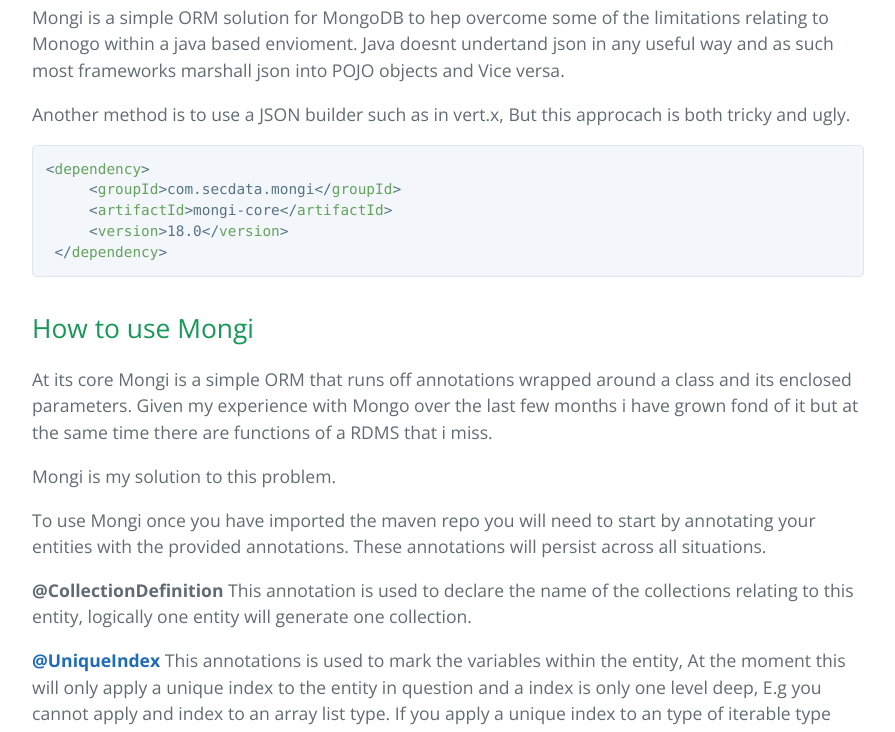
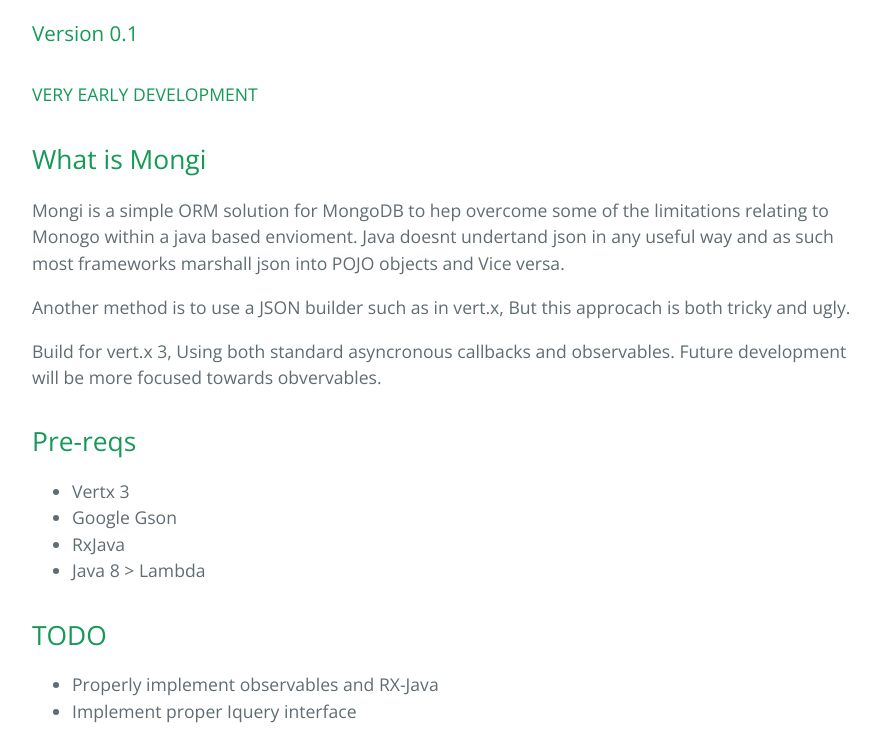
Before and after one commit to devisnotnull/mongiORM, a plain HTML site: page index.html in a window 1280 px wide. Shown: the part 481-1213 px from the top of the page, without its empty margins (192-1087 px from the left). Drawn offline with nearby package versions, Linux system fonts and the light colour scheme.

Commit message:
Create gh-pages branch via GitHub

```diff
--- a/index.html
+++ b/index.html
@@ -20,16 +20,45 @@
 
     <section class="main-content">
       <h1>
-<a id="what-is-mongiorm" class="anchor" href="#what-is-mongiorm" aria-hidden="true"><span aria-hidden="true" class="octicon octicon-link"></span></a>What is MongiORM</h1>
+<a id="mongi-mongo-orm" class="anchor" href="#mongi-mongo-orm" aria-hidden="true"><span aria-hidden="true" class="octicon octicon-link"></span></a>Mongi Mongo ORM</h1>
+
+<h3>
+<a id="version-01" class="anchor" href="#version-01" aria-hidden="true"><span aria-hidden="true" class="octicon octicon-link"></span></a>Version 0.1</h3>
+
+<h4>
+<a id="very-early-development" class="anchor" href="#very-early-development" aria-hidden="true"><span aria-hidden="true" class="octicon octicon-link"></span></a>VERY EARLY DEVELOPMENT</h4>
+
+<h2>
+<a id="what-is-mongi" class="anchor" href="#what-is-mongi" aria-hidden="true"><span aria-hidden="true" class="octicon octicon-link"></span></a>What is Mongi</h2>
 
 <p>Mongi is a simple ORM solution for MongoDB to hep overcome some of the limitations relating to Monogo within a java based envioment. Java doesnt undertand json in any useful way and as such most frameworks marshall json into POJO objects and Vice versa. </p>
 
 <p>Another method is to use a JSON builder such as in vert.x, But this approcach is both tricky and ugly.</p>
 
+<p>Build for vert.x 3, Using both standard asyncronous callbacks and observables. Future development will be more focused towards obvervables.</p>
+
+<h2>
+<a id="pre-reqs" class="anchor" href="#pre-reqs" aria-hidden="true"><span aria-hidden="true" class="octicon octicon-link"></span></a>Pre-reqs</h2>
+
+<ul>
+<li>Vertx 3</li>
+<li>Google Gson</li>
+<li>RxJava </li>
+<li>Java 8 &gt; Lambda</li>
+</ul>
+
+<h2>
+<a id="todo" class="anchor" href="#todo" aria-hidden="true"><span aria-hidden="true" class="octicon octicon-link"></span></a>TODO</h2>
+
+<ul>
+<li>Properly implement observables and RX-Java</li>
+<li>Implement proper Iquery interface</li>
+</ul>
+
 <div class="highlight highlight-text-xml"><pre>&lt;<span class="pl-ent">dependency</span>&gt;
-     &lt;<span class="pl-ent">groupId</span>&gt;com.secdata.mongi&lt;/<span class="pl-ent">groupId</span>&gt;
+     &lt;<span class="pl-ent">groupId</span>&gt;org.fandanzle.mongi&lt;/<span class="pl-ent">groupId</span>&gt;
      &lt;<span class="pl-ent">artifactId</span>&gt;mongi-core&lt;/<span class="pl-ent">artifactId</span>&gt;
-     &lt;<span class="pl-ent">version</span>&gt;18.0&lt;/<span class="pl-ent">version</span>&gt;
+     &lt;<span class="pl-ent">version</span>&gt;0.1-BETA&lt;/<span class="pl-ent">version</span>&gt;
  &lt;/<span class="pl-ent">dependency</span>&gt;
 </pre></div>
 
@@ -38,14 +67,14 @@
 
 <p>At its core Mongi is a simple ORM that runs off annotations wrapped around a class and its enclosed parameters. Given my experience with Mongo over the last few months i have grown fond of it but at the same time there are functions of a RDMS that i miss. </p>
 
-<p>Mongi is my solution to this problem.</p>
+<p>Mongi is my solution to this problem. Built in my spare time as both a research project into Java 8 and mongo.</p>
 
 <p>To use Mongi once you have imported the maven repo you will need to start by annotating your entities with the provided annotations. These annotations will persist across all situations.</p>
 
-<p><strong>@CollectionDefinition</strong>
+<p>@CollectionDefinition
 This annotation is used to declare the name of the collections relating to this entity, logically one entity will generate one collection.</p>
 
-<p><strong><a href="https://github.com/UniqueIndex" class="user-mention">@UniqueIndex</a></strong>
+<p><a href="https://github.com/UniqueIndex" class="user-mention">@UniqueIndex</a>
 This annotations is used to mark the variables within the entity, At the moment this will only apply a unique index to the entity in question and a index is only one level deep, E.g you cannot apply and index to an array list type. If you apply a unique index to an type of iterable type then an exception will be thrown by Mongi.</p>
 
 <p>Below is a simple example, This example also used Google Gson. This is a typical pattern within the new Identity service and SCAP database.</p>
@@ -73,7 +102,7 @@ This annotations is used to mark the variables within the entity, At the moment
 <p>Currently you can use Mongi with Vert.x 3.0 and the offical Vert.x mongo client
 Simply pass in a Vert.x instance along with the mongo config that you wish to use. Please note that with mongo once you have created a Mongo instance via its officall driver all new instances will use the same configuration unless you specify a new group within the config array.</p>
 
-<div class="highlight highlight-source-java"><pre><span class="pl-k">import</span> <span class="pl-smi">com.secdata.mongi.MongiVertxTest</span>;
+<div class="highlight highlight-source-java"><pre><span class="pl-k">import</span> <span class="pl-smi">org.fandanzle.mongi.MongiVertxTest</span>;
 <span class="pl-c">// You will need to use MongiVertx</span>
 <span class="pl-c">// Mongo is a really simple ORM that uses annotations and relfections</span>
 <span class="pl-smi">Mongi</span> mongi <span class="pl-k">=</span> <span class="pl-k">new</span> <span class="pl-smi">Mongi</span>(vertx, mongoConfig);
@@ -84,7 +113,12 @@ mongi<span class="pl-k">.</span>buildOrmSolution(<span class="pl-s"><span class=
 <h3>
 <a id="mongo-and-vertrx--aka-observables" class="anchor" href="#mongo-and-vertrx--aka-observables" aria-hidden="true"><span aria-hidden="true" class="octicon octicon-link"></span></a>Mongo and Vert.rx  AKA Observables</h3>
 
-<p>Im currently moving over all of the Identity service to Observables as opposed to the standard call back approach, As such Mongi is in development with this. Bu the principle will be much the same.</p>
+<p>Im currently moving over all of the Identity service to Observables as opposed to the standard call back approach, As such Mongi is in development with this. Bu the principle will be much the same.%  </p>
+
+<h2>
+<a id="contacts" class="anchor" href="#contacts" aria-hidden="true"><span aria-hidden="true" class="octicon octicon-link"></span></a>Contacts</h2>
+
+<p><a href="mailto:alexbrown201@googlemail.com">alexbrown201@googlemail.com</a></p>
 
       <footer class="site-footer">
         <span class="site-footer-owner"><a href="https://github.com/stump201/mongiORM">Mongiorm</a> is maintained by <a href="https://github.com/stump201">stump201</a>.</span>
```
Also changed, not shown: params.json (+1 -1 lines).
